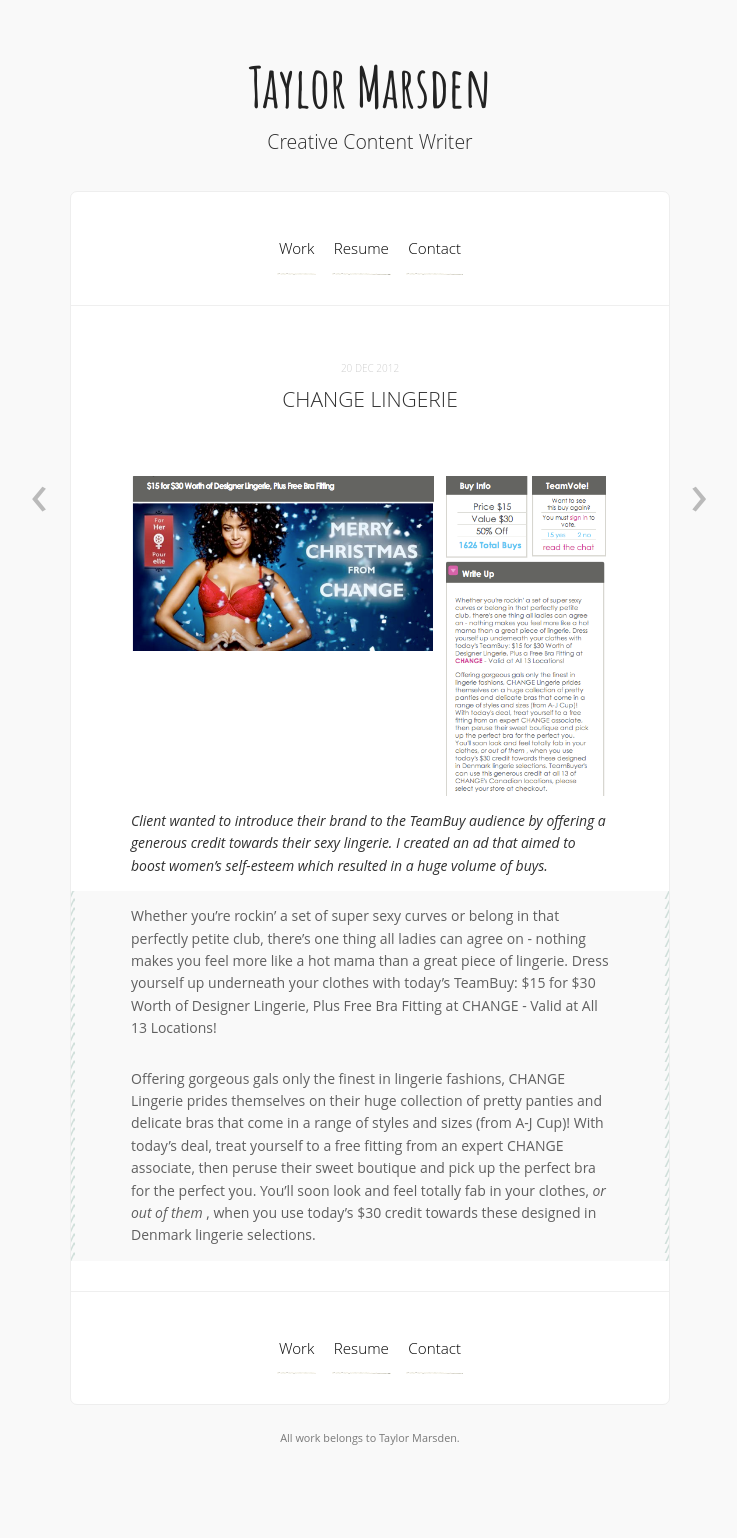
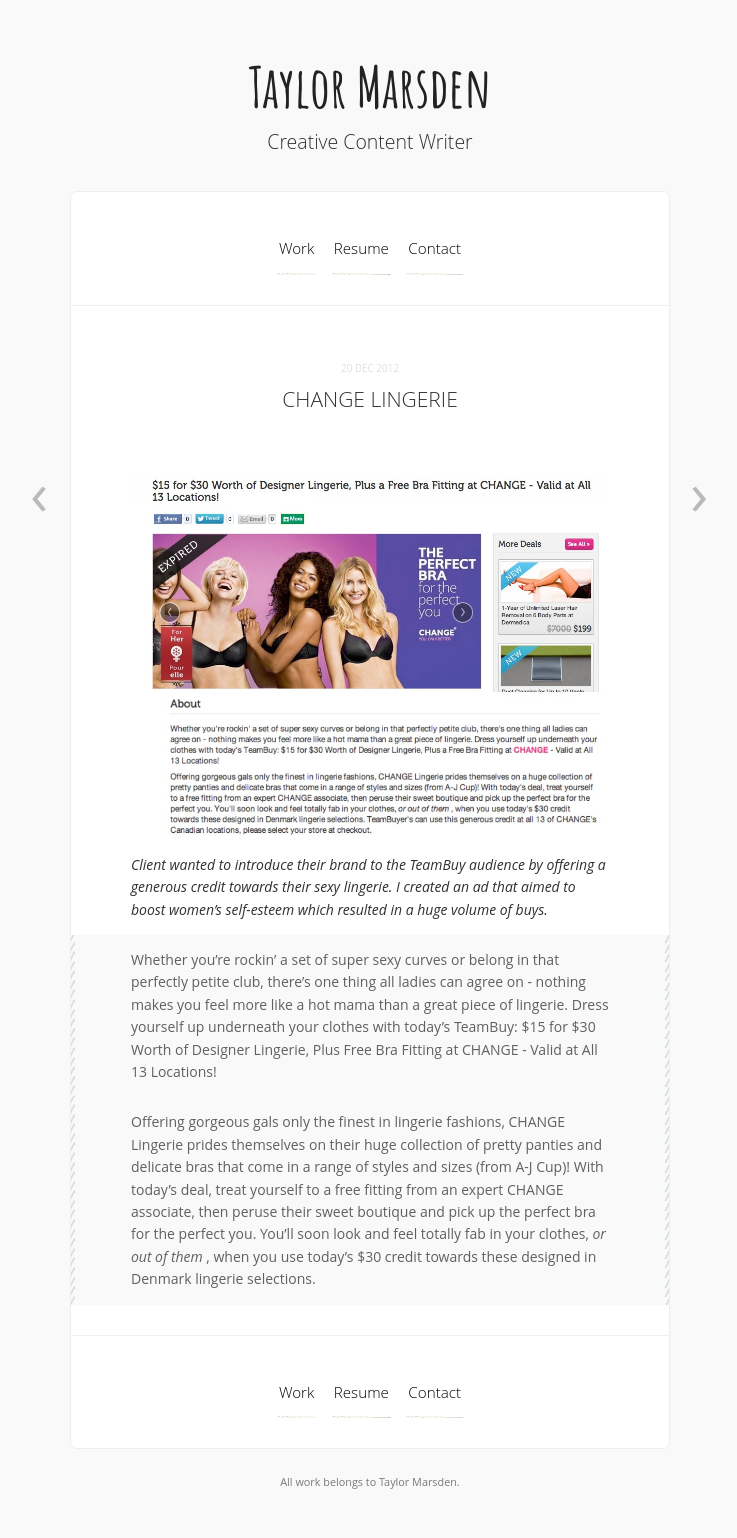
Before and after one commit to tkmars/tkmars.github.io, a Jekyll site: the page built from _posts/2012-12-20-change_lingerie.md, in a window 1280 px wide. Shown: the whole page, without its empty margins (270-1007 px from the left). Built offline with Jekyll 4.4.1, drawn with Linux system fonts in a browser that asks for light colours; Markdown is read by kramdown in place of the engine named in the settings; comment, search, counter and statistics services are not loaded; before the commit the page ends 1494 px from its top, so only the background shows below that.

Commit message:
Change-image change

```diff
--- a/_posts/2012-12-20-change_lingerie.md
+++ b/_posts/2012-12-20-change_lingerie.md
@@ -4,7 +4,7 @@
 date: 2012-12-20
 ---
 
-![My helpful screenshot]({{ site.url }}/images/ChangeLingerie.png)
+![My helpful screenshot]({{ site.url }}/images/Changelingerie.jpeg)
 
 *Client wanted to introduce their brand to the TeamBuy audience by offering a generous credit towards their sexy lingerie. I created an ad that aimed to boost women's self-esteem which resulted in a huge volume of buys.*
 
```
Also changed, not shown: images/BreastCancerFdation.jpeg (added), images/CBCF.png (deleted), images/ChangeLingerie.png (deleted), images/Changelingerie.jpeg (added).
